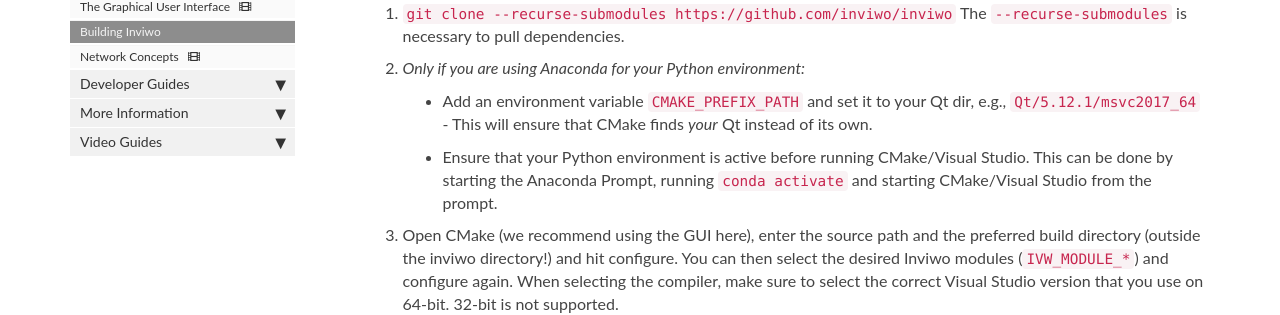
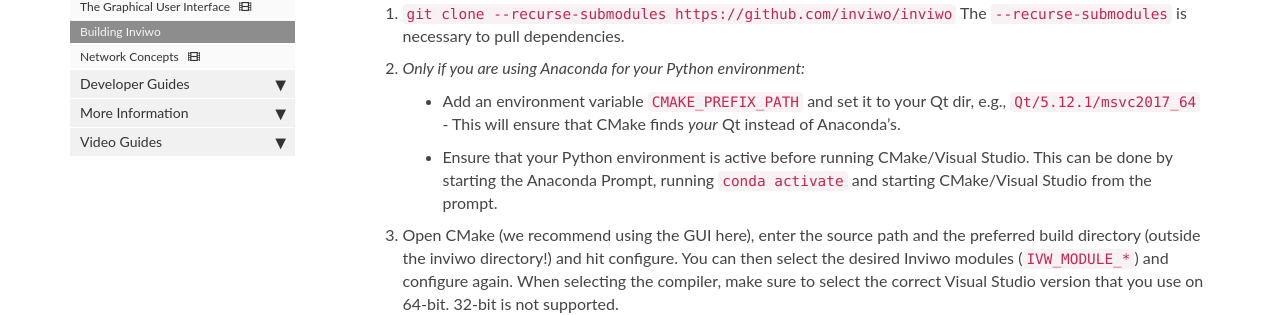
Before and after one commit to inviwo/inviwo.github.io, a Jekyll site: the page built from pages/manual/manual-gettingstarted-build.md, in a window 1280 px wide and 900 px high, scrolled down 749 px. Shown: the part 146-461 px from the top of the window. Built offline with Jekyll 4.4.1, drawn with Linux system fonts in a browser that asks for light colours; comment, search, counter and statistics services are not loaded.

Commit message:
Clarified build instructions related to Anaconda

```diff
--- a/pages/manual/manual-gettingstarted-build.md
+++ b/pages/manual/manual-gettingstarted-build.md
@@ -24,7 +24,7 @@
 The `--recurse-submodules` is necessary to pull dependencies.
 
 2. *Only if you are using Anaconda for your Python environment:*
-   - Add an environment variable `CMAKE_PREFIX_PATH` and set it to your Qt dir, e.g., `Qt/5.12.1/msvc2017_64` - This will ensure that CMake finds *your* Qt instead of its own.
+   - Add an environment variable `CMAKE_PREFIX_PATH` and set it to your Qt dir, e.g., `Qt/5.12.1/msvc2017_64` - This will ensure that CMake finds *your* Qt instead of Anaconda's.
    - Ensure that your Python environment is active before running CMake/Visual Studio. This can be done by starting the Anaconda Prompt, running `conda activate` and starting CMake/Visual Studio from the prompt.
 
 3. Open CMake (we recommend using the GUI here), enter the source path and the preferred build directory (outside the inviwo directory!) and hit configure. You can then select the desired Inviwo modules (`IVW_MODULE_*`) and configure again. When selecting the compiler, make sure to select the correct Visual Studio version that you use on 64-bit. 32-bit is not supported.
```
